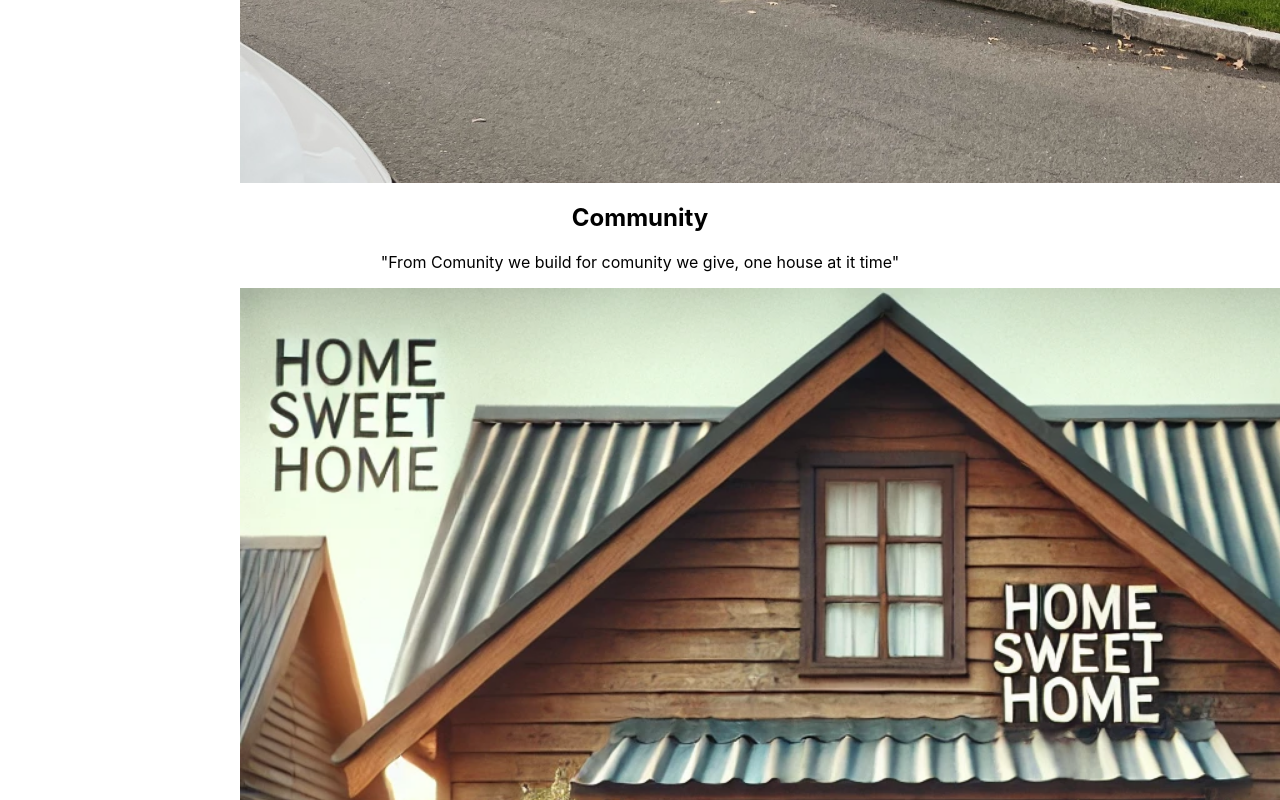
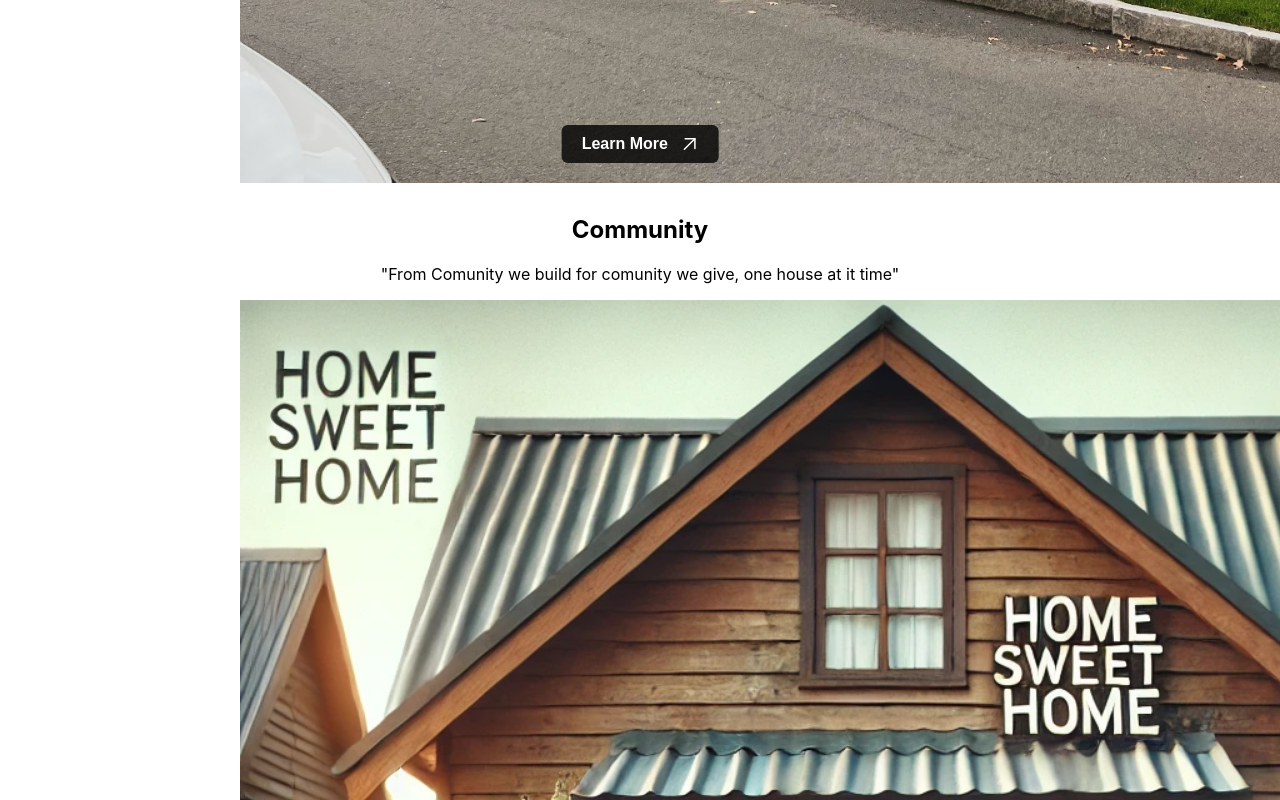
Before and after one commit to brandonhv/heartsOfTruth, a React (Create React App) app in the folder client/: page / in a window 1280 px wide. Shown: the part 1708-2508 px from the top of the page. Built offline with nearby package versions, Linux system fonts and the light colour scheme.

Commit message:
Buttons added to the images

```diff
--- a/client/src/App.css
+++ b/client/src/App.css
@@ -10,6 +10,9 @@
   background-color: #ffffff;
   min-height: 10vh;
 }
+
+
+
 
 
 .menu {
@@ -28,10 +31,43 @@
   width: 95px; /* adjust as needed */
 }
 
+ /* Adding button */
 
-.App-logo {
-  width: 100%;
+.image-section {
+  position: relative;
+  margin-bottom: 2rem;
 }
+
+.content-image {
+  display: block;
+  width: 100vw;
+  max-width: none;
+  margin: 0;
+  height: auto;
+}
+
+.learn-more-btn {
+  position: absolute;
+  bottom: 20px;
+  left: 50%;
+  transform: translateX(-50%);
+  background-color: #000000cc;
+  color: #fff;
+  padding: 10px 20px;
+  border: none;
+  border-radius: 6px;
+  font-weight: bold;
+  font-size: 1rem;
+  cursor: pointer;
+  transition: background-color 0.3s ease;
+}
+
+.learn-more-btn:hover {
+  background-color: #000;
+}
+ /* Adding button */
+
+
 
 .community {
 
@@ -53,13 +89,6 @@
   text-align: center;
 }
 
-.content-image {
-  display: block;
-  width: 100vw;       /* Full viewport width */
-  max-width: none;    /* Remove max constraint */
-  margin: 0;          /* Remove margin */
-  height: auto;
-}
 
 .about {
   color: black;
--- /dev/null
+++ b/client/src/ArrowIcon.jsx
@@ -0,0 +1,19 @@
+const ArrowIcon = ({ size = 18, style = {} }) => (
+  <svg
+    xmlns="http://www.w3.org/2000/svg"
+    width={size}
+    height={size}
+    fill="none"
+    stroke="currentColor"
+    strokeWidth="2"
+    strokeLinecap="round"
+    strokeLinejoin="round"
+    viewBox="0 0 24 24"
+    style={{ marginLeft: '8px', verticalAlign: 'middle', ...style }}
+  >
+    <path d="M5 19L19 5" />
+    <path d="M6 5h13v13" />
+  </svg>
+);
+
+export default ArrowIcon;
--- a/client/src/Content.js
+++ b/client/src/Content.js
@@ -2,27 +2,57 @@ import mainImage from "./photos/houseBrown.jpg"
 import community from "./photos/community.png"
 import construction from "./photos/construction.png"
 import mission from "./photos/mission.png"
+import ArrowIcon from "./ArrowIcon"; // Assuming you have an ArrowIcon component
 
 
 const Content = () => {
 
+
+const handleClick = (section) => {
+    console.log(`Go to section: ${section}`);
+  };
+
     return (
         <div className="content-container">
+
             <h2>The New House we will Build</h2>
             <blockquote> The first house we will be build with the help of people and unity </blockquote>
-            <img src={mainImage} className="content-image" alt="helkjalisdjf" />
+            <div className="image-section">
+              <img src={mainImage} className="content-image" alt="Main House" />
+                <button className="learn-more-btn" onClick={() => handleClick("house")}>
+                Learn More <ArrowIcon />
+                </button>
+            </div>
+
+
 
             <h2>Community</h2>
             <blockquote>"From Comunity we build for comunity we give, one house at it time"</blockquote>
-            <img src={community} className="content-image" alt="helkjalisdjf" />
+            <div className="image-section">
+              <img src={community} className="content-image" alt="Main House" />
+                <button className="learn-more-btn" onClick={() => handleClick("house")}>
+                Learn More <ArrowIcon />
+                </button>
+            </div>
+
 
             <h2>Construction</h2>
             <blockquote>"From Comunity we build for comunity we give, one house at it time"</blockquote>
-            <img src={construction} className="content-image" alt="helkjalisdjf" />
+            <div className="image-section">
+              <img src={construction} className="content-image" alt="Main House" />
+                <button className="learn-more-btn" onClick={() => handleClick("house")}>
+                Learn More <ArrowIcon />
+                </button>
+            </div>
 
             <h2>Mission</h2>
             <blockquote>"From Comunity we build for comunity we give, one house at it time"</blockquote>
-            <img src={mission} className="content-image" alt="helkjalisdjf" />
+            <div className="image-section">
+              <img src={mission} className="content-image" alt="Main House" />
+                <button className="learn-more-btn" onClick={() => handleClick("house")}>
+                Learn More <ArrowIcon />
+                </button>
+            </div>
 
         </div>
 
```
Also changed, not shown: client/src/Content.jsx (+20 -10 lines).
